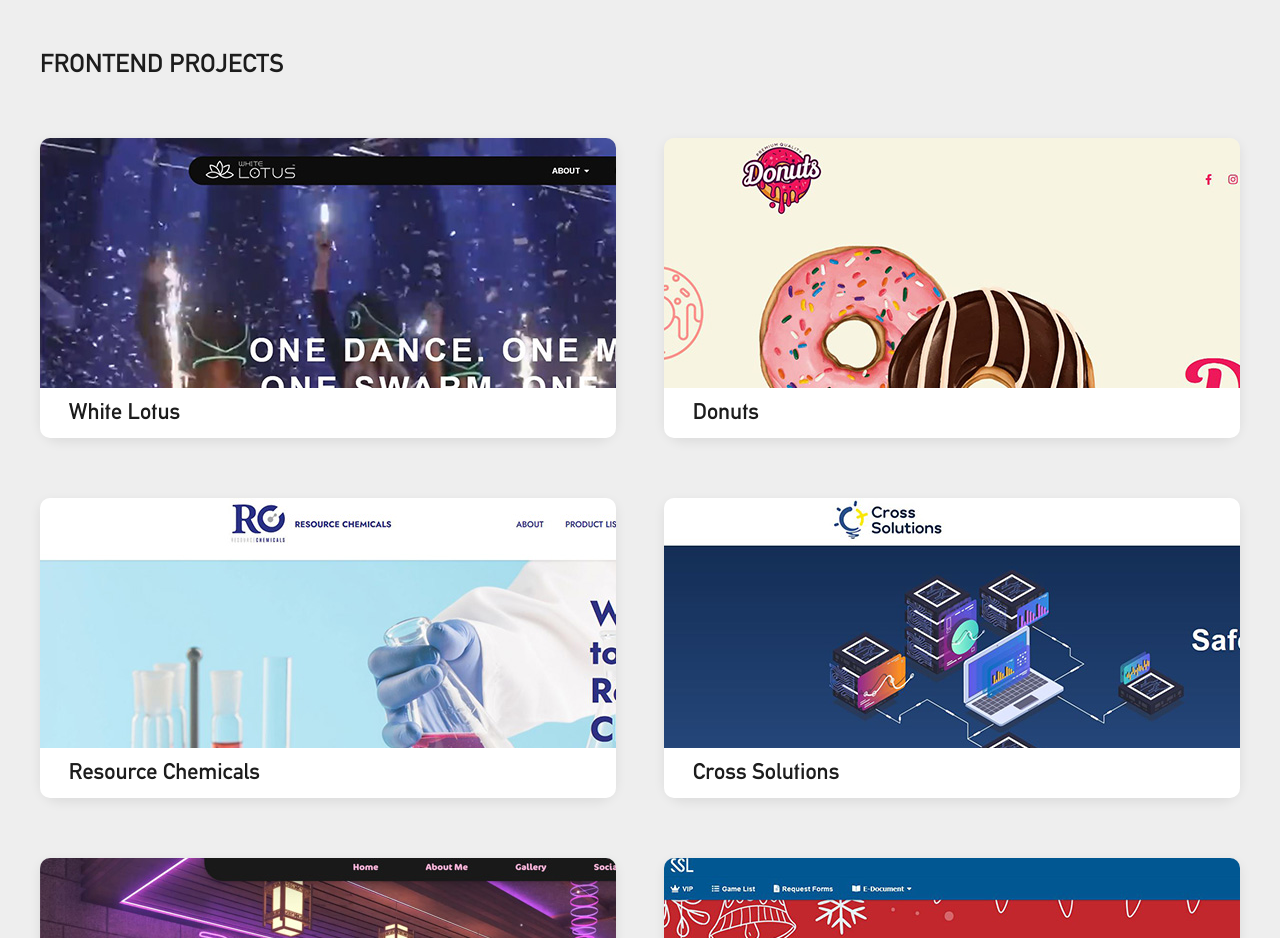
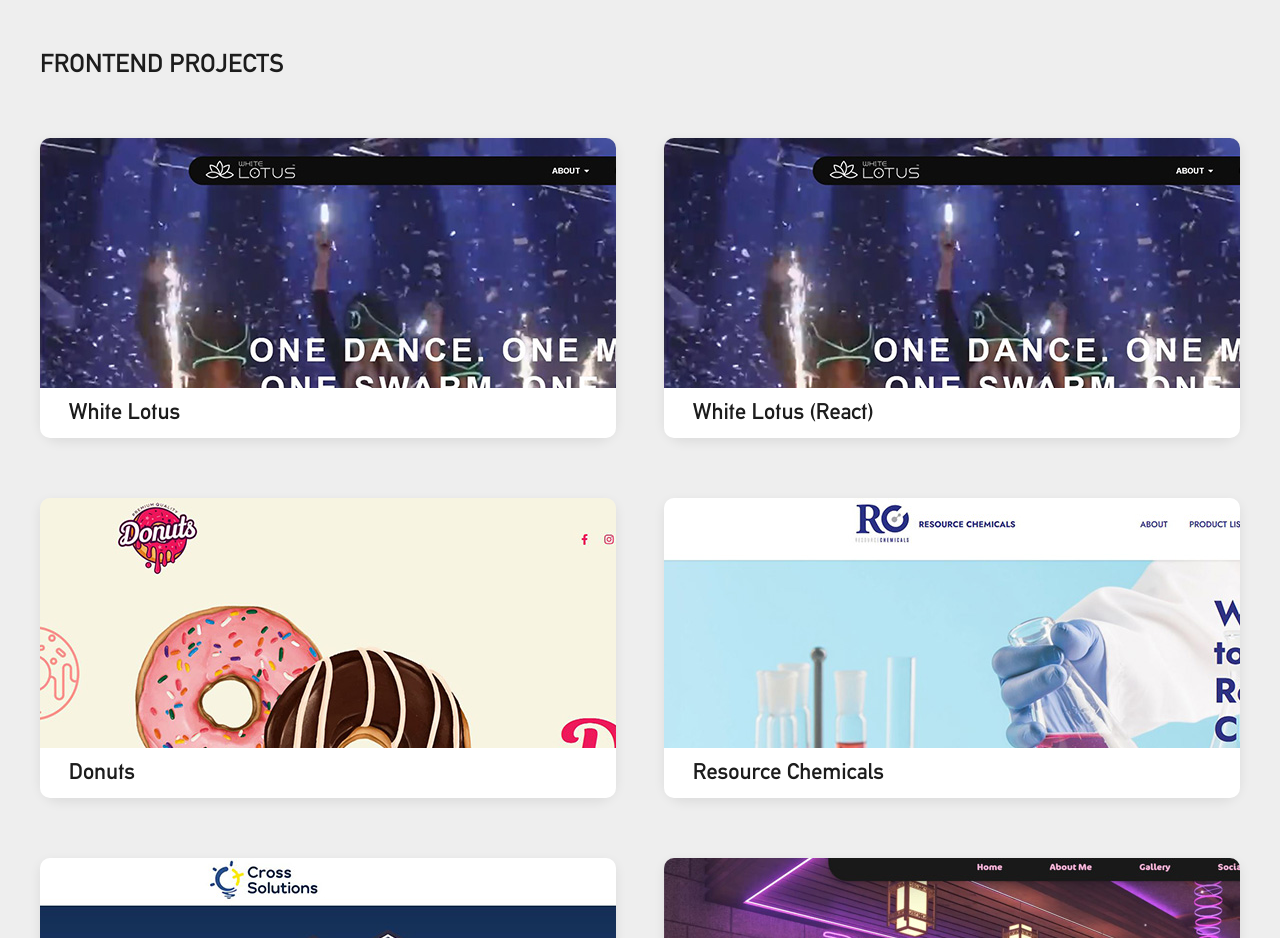
Before and after one commit to michaellyf95/resume, a plain HTML site: page index.html in a window 1280 px wide. Shown: the part 2460-3398 px from the top of the page. Drawn offline with Linux system fonts and the light colour scheme.

Commit message:
Update index.html

```diff
--- a/index.html
+++ b/index.html
@@ -188,6 +188,12 @@
 							<h4 class="bottom-pad-title">White Lotus<i class="fas fa-angle-right"></i><i class="fas fa-angle-right"></i><i class="fas fa-angle-right"></i></h4>
 						</div>
 					</div>
+					<div onclick="transition('michaellyf95.github.io/whitelotus-react/')" class="frontend-proj-content" style="background-image: url('./img/projects/whitelotus-proj.jpg');">
+						<div class="top-pad"></div>
+						<div class="bottom-pad">
+							<h4 class="bottom-pad-title">White Lotus (React)<i class="fas fa-angle-right"></i><i class="fas fa-angle-right"></i><i class="fas fa-angle-right"></i></h4>
+						</div>
+					</div>
 					<div onclick="transition('michaellyf95.github.io/donuts')" class="frontend-proj-content" style="background-image: url('./img/projects/donuts-proj.jpg');">
 						<div class="top-pad"></div>
 						<div class="bottom-pad">
```
